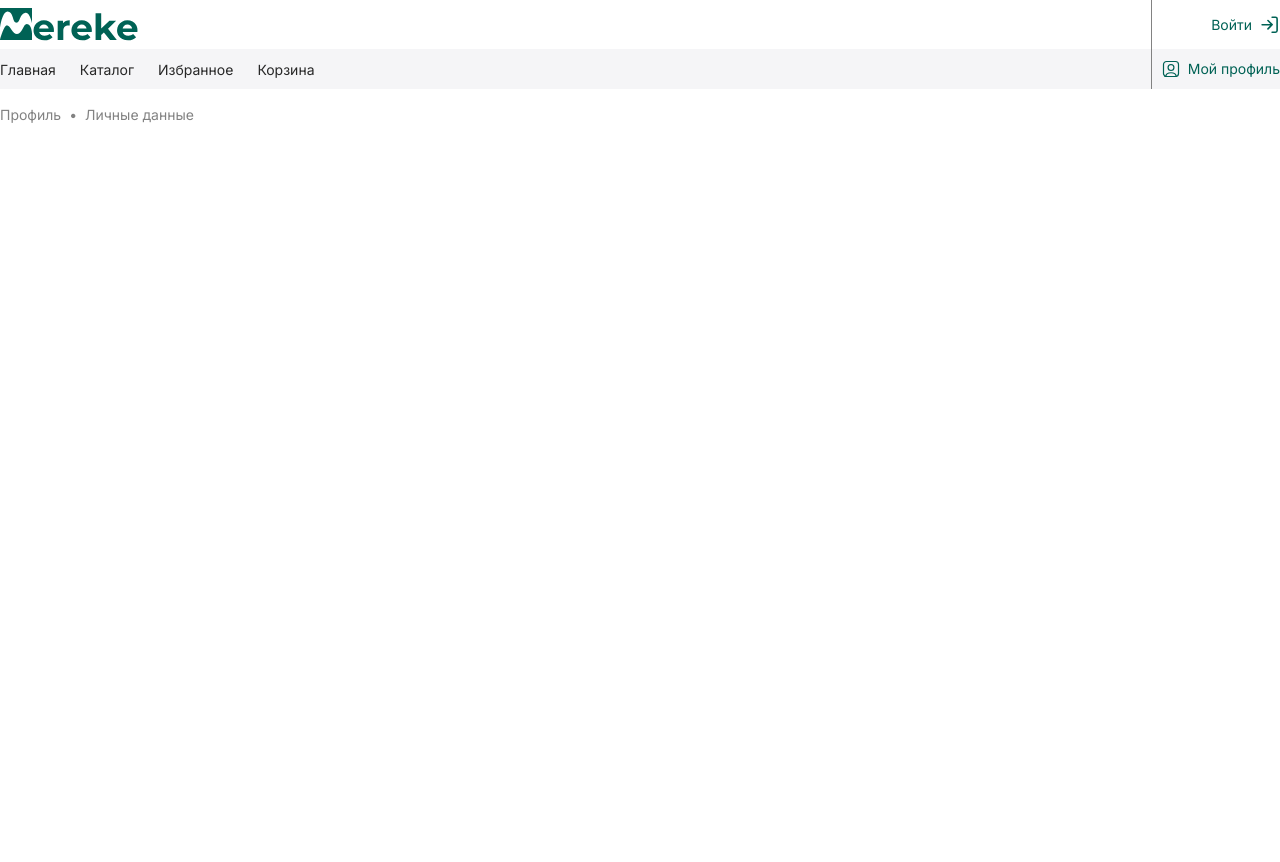
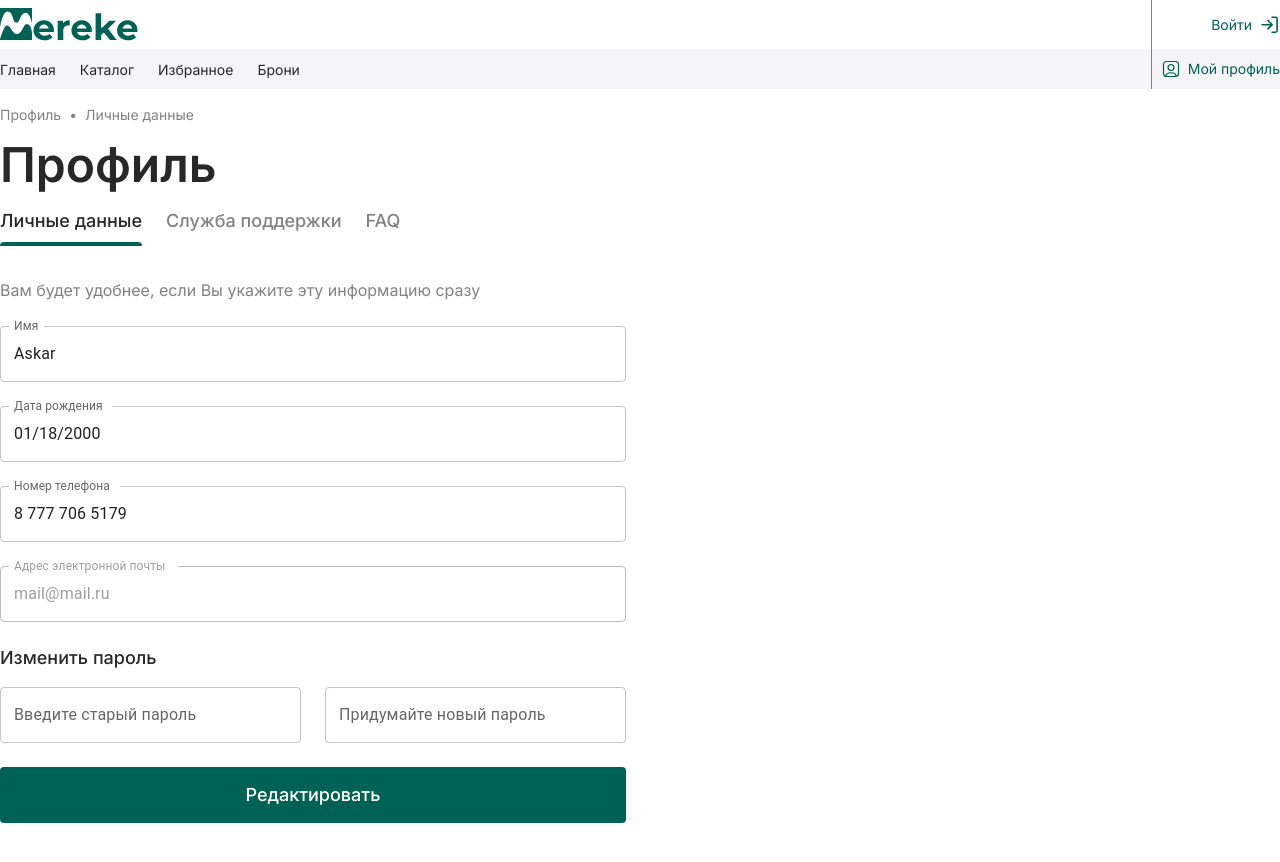
Before and after one commit to askar200018/mereke-frontend, a React (Create React App) app: page /#/profile in a window 1280 px wide. Shown: the top 862 px of the page. Before the commit the page ends 800 px from the top, so only its background shows below. Built offline with nearby package versions, Linux system fonts and the light colour scheme.

Commit message:
feature: add auth logic

```diff
--- /dev/null
+++ b/src/api.js
@@ -0,0 +1,6 @@
+import axios from 'axios';
+
+export default axios;
+// export default axios.create({
+//   baseURL: `https://mereke.herokuapp.com`,
+// });
--- a/src/components/Navbar.tsx
+++ b/src/components/Navbar.tsx
@@ -38,7 +38,7 @@ const Navbar = () => {
             </NavLink>
           </li>
           <li>
-            <a className="text-sm text-black-text cursor-pointer hover:text-primary">Корзина</a>
+            <a className="text-sm text-black-text cursor-pointer hover:text-primary">Брони</a>
           </li>
         </ul>
         <div className="flex items-center space-x-4">
--- a/src/pages/Auth.tsx
+++ b/src/pages/Auth.tsx
@@ -1,18 +1,31 @@
-import { Link } from 'react-router-dom';
+import { Link, useNavigate } from 'react-router-dom';
 import { SubmitHandler, useForm } from 'react-hook-form';
 
 import InputGroup from '../components/InputGroup';
 import HeaderWithLogo from '../components/HeaderWithLogo';
 
+import API from '../api';
+
 const Auth = () => {
+  const navigate = useNavigate();
   const {
     register,
     formState: { isDirty, isValid },
     handleSubmit,
   } = useForm({ mode: 'onChange' });
 
-  const onSubmit: SubmitHandler<any> = (data) => {
-    alert(JSON.stringify(data));
+  const onSubmit: SubmitHandler<any> = async (data) => {
+    console.log({ data });
+    try {
+      const response = await API.post('/auth/users/', {
+        email: data.email,
+        password: data.password,
+      });
+      navigate('/login');
+      console.log({ response });
+    } catch (error) {
+      console.log({ error });
+    }
   };
 
   return (
--- a/src/pages/Profile.tsx
+++ b/src/pages/Profile.tsx
@@ -1,12 +1,122 @@
+import { Button, TextField } from '@mui/material';
+import { useState } from 'react';
+import { Link } from 'react-router-dom';
 import Breadcrumbs from '../components/Breadcrumbs';
+import { AdapterDateFns } from '@mui/x-date-pickers/AdapterDateFns';
+import { DatePicker, LocalizationProvider } from '@mui/x-date-pickers';
 
 const Profile = () => {
   const breadcrumbs = ['Профиль', 'Личные данные'];
+
+  const [dateOfBirth, setDateOfBirth] = useState(new Date(2000, 0, 18));
+  const [name, setName] = useState('Askar');
+  const [phone, setPhone] = useState('8 777 706 5179');
+
   return (
     <div className="pt-4 pb-20">
       <div className="container mx-auto">
         <div className="mb-4">
           <Breadcrumbs breadcrumbs={breadcrumbs} />
+        </div>
+        <h2 className="mb-5 text-5xl font-semibold text-black-text">Профиль</h2>
+        <ul className="flex space-x-6 mb-8">
+          <li className="inline-flex flex-col">
+            <Link
+              to="/catalog/restaurants"
+              className="peer mb-2 text-lg font-medium leading-snug text-black-text cursor-pointer hover:text-black-text">
+              Личные данные
+            </Link>
+            <span className="w-full h-1 bg-primary rounded-tl rounded-tr transition-all peer-hover:bg-primary"></span>
+          </li>
+          <li className="inline-flex flex-col">
+            <Link
+              to="/catalog/singers"
+              className="peer mb-2 text-lg font-medium leading-snug text-grey-text cursor-pointer hover:text-black-text">
+              Служба поддержки
+            </Link>
+            <span className="w-full h-1 bg-transparent rounded-tl rounded-tr transition-all peer-hover:bg-primary"></span>
+          </li>
+          <li className="inline-flex flex-col">
+            <a className="peer mb-2 text-lg font-medium leading-snug text-grey-text cursor-pointer hover:text-black-text">
+              FAQ
+            </a>
+            <span className="w-full h-1 bg-transparent rounded-tl rounded-tr transition-all peer-hover:bg-primary"></span>
+          </li>
+        </ul>
+        <div>
+          <p className="mb-6 text-base font-normal text-grey-text">
+            Вам будет удобнее, если Вы укажите эту информацию сразу
+          </p>
+          <form className="w-[626px]">
+            <TextField
+              id="outlined-basic"
+              label="Имя"
+              variant="outlined"
+              fullWidth={true}
+              sx={{ marginBottom: '24px' }}
+              value={name}
+              onChange={(e) => setName(e.target.value)}
+            />
+            <LocalizationProvider dateAdapter={AdapterDateFns}>
+              <DatePicker
+                label="Дата рождения"
+                value={dateOfBirth}
+                onChange={(newValue) => {
+                  setDateOfBirth(newValue ? newValue : new Date());
+                }}
+                renderInput={(params) => (
+                  <TextField {...params} fullWidth={true} sx={{ marginBottom: '24px' }} />
+                )}
+              />
+            </LocalizationProvider>
+            <TextField
+              id="outlined-basic"
+              label="Номер телефона"
+              variant="outlined"
+              fullWidth={true}
+              sx={{ marginBottom: '24px' }}
+              value={phone}
+              onChange={(e) => setPhone(e.target.value)}
+            />
+            <TextField
+              disabled
+              id="outlined-basic"
+              label="Адрес электронной почты"
+              variant="outlined"
+              fullWidth={true}
+              type="email"
+              sx={{ marginBottom: '24px' }}
+              value={'mail@mail.ru'}
+            />
+            <div>
+              <h4 className="mb-4 text-lg font-medium leading-snug text-black-text">
+                Изменить пароль
+              </h4>
+              <div className="flex space-x-6">
+                <TextField
+                  label="Введите старый пароль"
+                  variant="outlined"
+                  fullWidth={true}
+                  sx={{ marginBottom: '24px' }}
+                />
+                <TextField
+                  label="Придумайте новый пароль"
+                  variant="outlined"
+                  fullWidth={true}
+                  sx={{ marginBottom: '24px' }}
+                />
+              </div>
+            </div>
+            <button
+              className="
+                flex items-center justify-center w-full h-[56px]
+                text-lg font-medium text-white
+                rounded bg-primary
+              "
+              type="submit">
+              Редактировать
+            </button>
+          </form>
         </div>
       </div>
     </div>
```
Also changed, not shown: package.json (+8 -0 lines), 1 other file (tests, documents, lock files or other folders).
